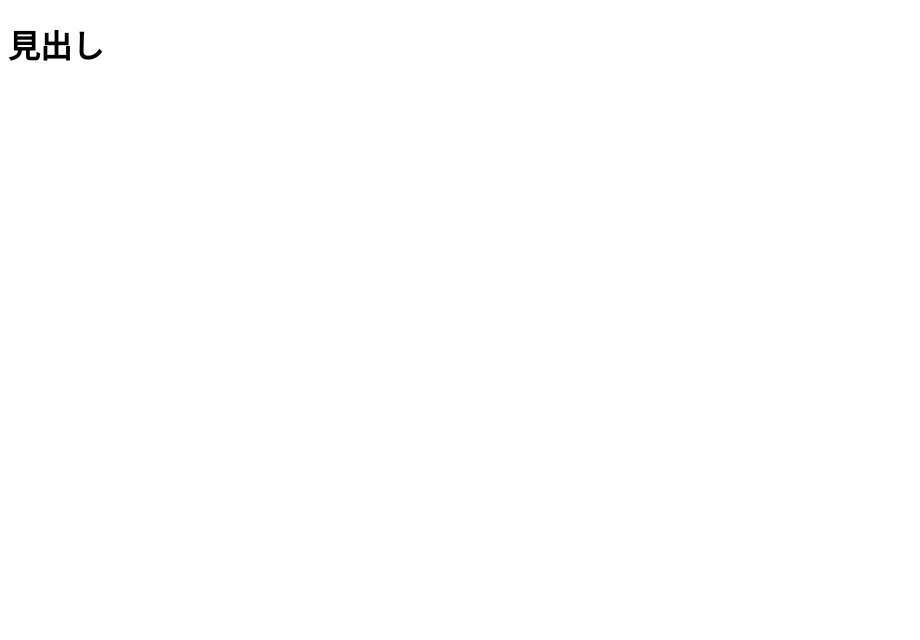
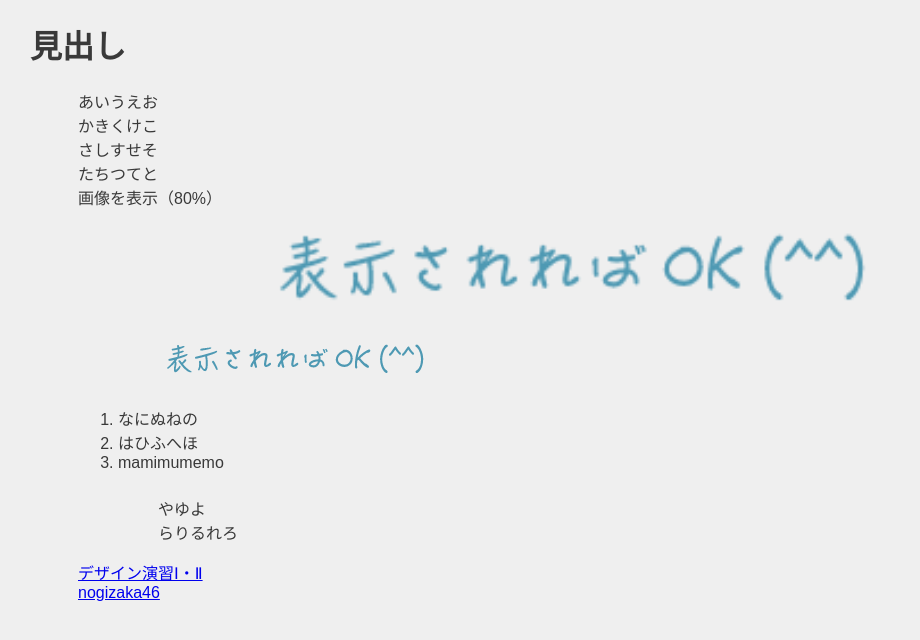
Before and after one commit to gaburichew/xbp, a plain HTML site: page de12/test.html in a window 1280 px wide. Shown: the whole page, without its empty margins (0-920 px from the left). Drawn offline with Linux system fonts and the light colour scheme.

Commit message:
20220927

```diff
--- a/de12/test.html
+++ b/de12/test.html
@@ -2,21 +2,38 @@
 <html lang="jp">
 <head>
     <!-- ⑥↓タイトルを変えてみよう -->
-    <title>〇〇のテストページ</title>
+    <title>生生星のページ</title>
     <!-- ⑤スタイルシートの設定をしよう -->
+    <link rel="stylesheet" href="./css/style.css">
     <!-- h1.htmlからある行をコピペしてくればOK -->
 </head>
 <body>
     <h1>見出し</h1>
     <!-- 塊ごとにdivタグで区切るようにしましょう。 -->
     <div>
-         <!-- ①↓に文字を書いてみよう -->
-
-         <!-- ②↓に画像（imagesフォルダにあるtest.png）を挿入してみよう -->
+      あいうえお<br>
+      かきくけこ<br>
+      さしすせそ<br>
+      たちつてと<br>
+       <!-- ①↓に文字を書いてみよう -->
+      画像を表示（80%）<br>
+      <img src="./images/testimage.png" width="80%">
+      <img src="./images/testimage.png" alt="">
 
          <!-- ③↓に箇条書きをしてみよう -->
+    <ol>
+        <li>なにぬねの</li>
+        <li>はひふへほ</li>
+        <li>mamimumemo</li>
+    　 <ul>やゆよ</ul>
+         <ul>らりるれろ</ul>
 
+    </ol>
          <!-- ④↓に外部リンクを作ってみよう -->
+    <a href="index.html">デザイン演習Ⅰ・Ⅱ</a><br>
+    <a href="https://www.nogizaka46.com/s/n46/?ima=4208">nogizaka46</a><br>
+
+
 
     </div>
 
```
